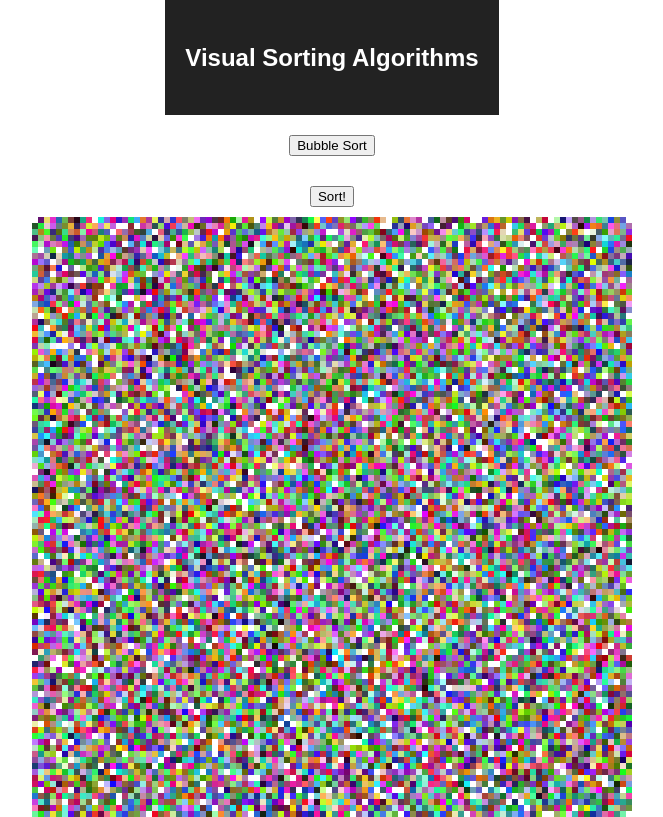
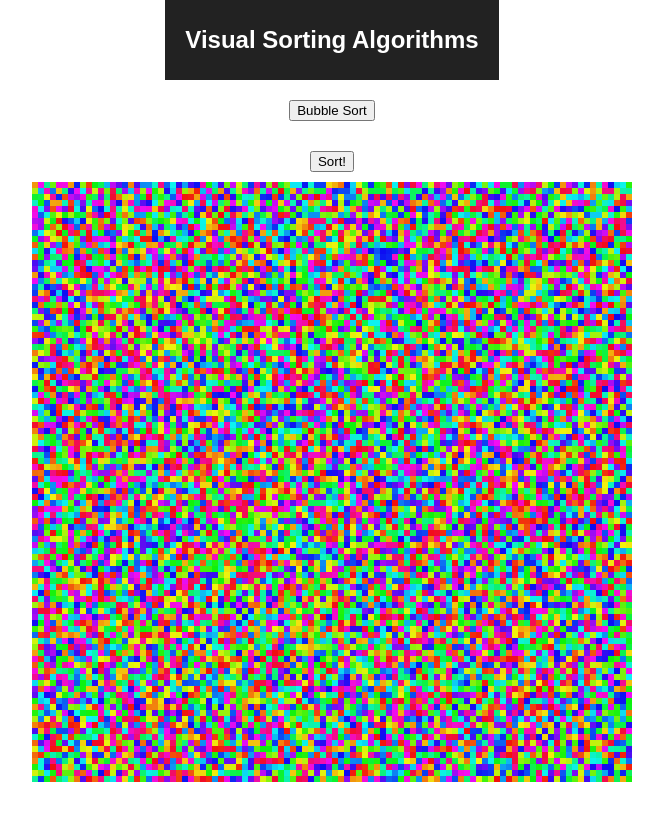
Before and after one commit to naomiajacobs/visualSortingAlgorithms, a React (Create React App) app: page / in a window 1280 px wide. Shown: the whole page, without its empty margins (308-971 px from the left). Built offline with nearby package versions, Linux system fonts and the light colour scheme.

Commit message:
Bubble sort working

```diff
--- a/src/App.css
+++ b/src/App.css
@@ -8,7 +8,7 @@
 
 .App-header {
   background-color: #222;
-  height: 75px;
+  height: 40px;
   padding: 20px;
   color: white;
   display: flex;
--- a/src/SortingVisualization.jsx
+++ b/src/SortingVisualization.jsx
@@ -21,8 +21,15 @@ class SortingVisualization extends Component {
     this.setState({ rows: newRows });
   }
 
+  rand(min, max) {
+    return parseInt(Math.random() * (max-min+1), 10) + min;
+  }
+
   generateRandomColor() {
-    return '#'+Math.floor(Math.random()*16777215).toString(16);
+    var h = this.rand(1, 360); // color hue between 1 and 360
+    var s = 90; // saturation 100%
+    var l = 50; // lightness 50%
+    return 'hsl(' + h + ',' + s + '%,' + l + '%)';
   }
 
   createRow() {
--- a/src/sortingFunctions.js
+++ b/src/sortingFunctions.js
@@ -1,4 +1,7 @@
-let temp, swappingAt, callback, rows;
+let temp, callback, rows;
+let stillSwapping = true;
+let swappingAt = 0;
+let madeSwap = false;
 
 function swap(row, indexA, indexB) {
   temp = row[indexB];
@@ -6,57 +9,41 @@ function swap(row, indexA, indexB) {
   row[indexA] = temp;
 }
 
-function stillSwapping() {
-  return rows.filter(row => !row.finishedSorting).length;
+function extractHue(hslString) {
+  return +hslString.split(',')[0].substring(4);
+}
+
+function swapAtIndexIfNeeded(row) {
+  const first = extractHue(row[swappingAt]);
+  const second = extractHue(row[swappingAt + 1]);
+  if (second > first) {
+    swap(row, swappingAt, swappingAt + 1);
+    madeSwap = true;
+  }
 }
 
 function sortStep() {
-  rows.forEach((rowData) => {
-    if (rowData.finishedSorting) { return; }
+  rows.forEach(swapAtIndexIfNeeded);
 
-    const { row } = rowData;
-    const first = row[swappingAt];
-    const second = row[swappingAt + 1];
-    if (second > first) {
-      swap(row, swappingAt, swappingAt + 1);
-      rowData.madeSwap = true;
+  if (swappingAt === 98) {
+    swappingAt = 0;
+    if (!madeSwap) {
+      stillSwapping = false;
+    } else {
+      madeSwap = false;
     }
-
-    if (swappingAt === 99) {
-      if (!row.madeSwap) {
-        rowData.finishedSorting = true;
-      } else {
-        row.madeSwap = false;
-      }
-    }
-  });
-
-  if (swappingAt === 99) {
-    swappingAt = 0;
   } else {
     swappingAt++;
   }
 
-  callback(rows.map(rowData => rowData.row));
-
-  if (stillSwapping(rows)) {
-    setTimeout(() => sortStep(), 0);
-  }
+  callback(rows);
 }
 
 function bubbleSort(inputRows, updateCB) {
-  rows = inputRows.map(row => {
-    return {
-      madeSwap: false,
-      finishedSorting: false,
-      row: row,
-    };
-  });
-
-  swappingAt = 0;
+  rows = inputRows;
   callback = updateCB;
 
-  sortStep();
+  while(stillSwapping) { sortStep(); }
 }
 
 export default {
```
